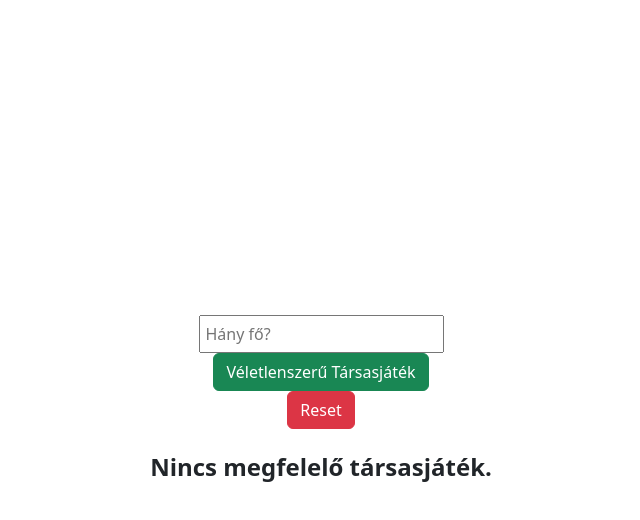
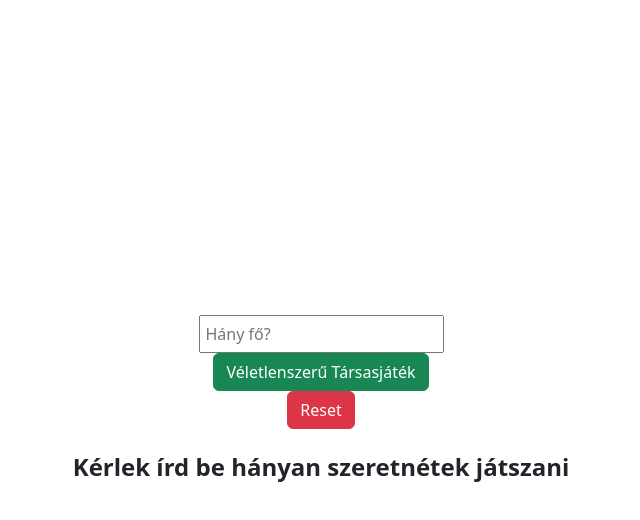
Before and after one commit to TheShatter9/randomtarsas.github.io, a plain HTML site: page index.html in a window 1280 px wide. Both pictures are taken after a click on the button "Véletlenszerű Társasjáték". Shown: the whole page, without its empty margins (319-959 px from the left). Drawn offline with nearby package versions, Linux system fonts and the light colour scheme.

Commit message:
Add files via upload

```diff
--- a/index.html
+++ b/index.html
@@ -106,7 +106,7 @@
             });
 
             if (filteredTarsasok.length === 0) {
-                document.getElementById("result").innerText = "Nincs megfelelő társasjáték.";
+                document.getElementById("result").innerText = "Kérlek írd be hányan szeretnétek játszani";
                 return;
             }
 
```
